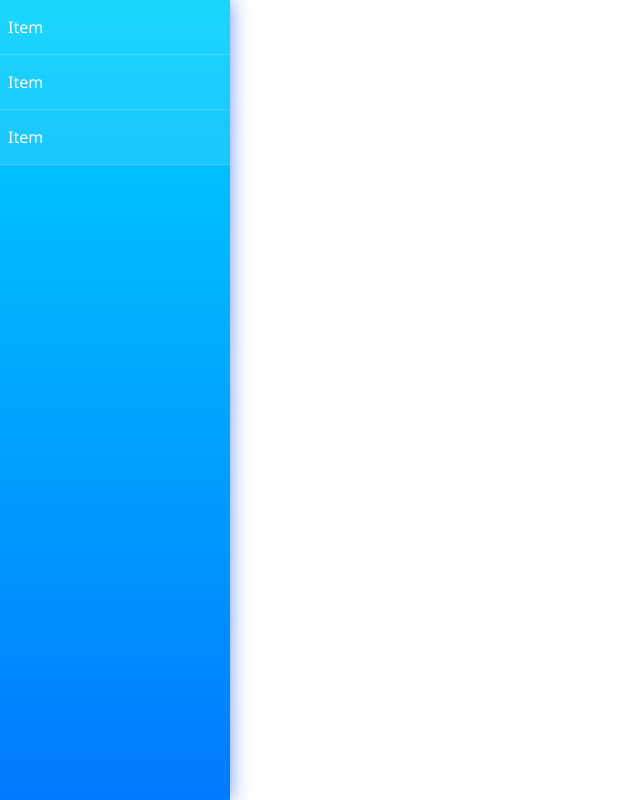
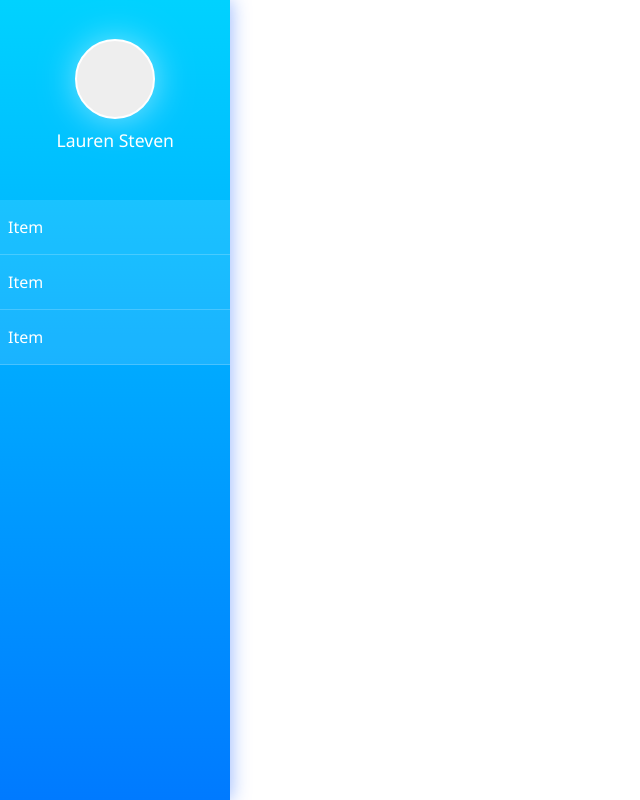
Before and after one commit to LaurenceM10/work-time, a React (Create React App) app: page / in a window 1280 px wide. Shown: the whole page, without its empty margins (0-640 px from the left). Built offline with nearby package versions, Linux system fonts and the light colour scheme.

Commit message:
Added UserInfo and Avatar component

```diff
--- /dev/null
+++ b/src/components/Avatar/Avatar.js
@@ -0,0 +1,9 @@
+import React from 'react';
+import './avatar.css';
+
+const Avatar = (...props) => (
+    <div className="avatar">
+    </div>
+);
+
+export default Avatar;
--- /dev/null
+++ b/src/components/Avatar/avatar.css
@@ -0,0 +1,8 @@
+.avatar {
+    width: 5em;
+    height: 5em;
+    border: 2px solid #FFFFFF;
+    background: #eee;
+    border-radius: 50%;
+    box-shadow: 1px 1px 35px rgba(255, 255, 255, 0.51);
+}
--- /dev/null
+++ b/src/components/Avatar/index.js
@@ -0,0 +1,3 @@
+import Avatar from './Avatar';
+
+export default Avatar;
--- a/src/components/Nav/Nav.js
+++ b/src/components/Nav/Nav.js
@@ -1,15 +1,26 @@
 import React, {Component} from 'react';
 import Menu from '../Menu';
+import UserInfo from '../UserInfo';
 import './nav.css';
 
 class Nav extends Component {
-    constructor(...props){
+    constructor(...props) {
         super(...props);
+
+        this.state = {
+            user: {
+                username: "Lauren Steven",
+                age: 19,
+                city: "Managua",
+                occupation: "Hacker"
+            }
+        }
     }
 
     render() {
         return (
             <div className="nav">
+                <UserInfo user={this.state.user}/>
                 <Menu/>
             </div>
         );
--- a/src/components/Nav/nav.css
+++ b/src/components/Nav/nav.css
@@ -2,7 +2,7 @@
     width: 18%;
     height: 100vh;
     background: linear-gradient(#00d2ff, #007aff);
-    box-shadow: 1px 0 18px rgba(0, 79, 255, 0.55);
+    box-shadow: 1px 0 18px rgba(0, 79, 255, 0.4);
 
     display: flex;
     flex-direction: column;
--- /dev/null
+++ b/src/components/UserInfo/UserInfo.js
@@ -0,0 +1,14 @@
+import React from 'react';
+import Avatar from '../Avatar';
+import './userInfo.css';
+
+const UserInfo = (props) => (
+    <div className="user-info">
+        <Avatar
+            url="https://i.kinja-img.com/gawker-media/image/upload/s--KicRiFQ5--/c_scale,f_auto,fl_progressive,q_80,w_800/dh58ggwna1am5pfbvv9t.jpg"
+            alt="Image de perfil"/>
+        <span className="user-info__name">{props.user.username}</span>
+    </div>
+);
+
+export default UserInfo;
--- /dev/null
+++ b/src/components/UserInfo/index.js
@@ -0,0 +1,3 @@
+import UserInfo from './UserInfo';
+
+export default UserInfo;
--- /dev/null
+++ b/src/components/UserInfo/userInfo.css
@@ -0,0 +1,16 @@
+.user-info {
+    width: 100%;
+    height: 25vh;
+    display: flex;
+    flex-direction: column;
+    justify-content: center;
+    align-items: center;
+}
+
+.user-info__name {
+    color: #FFFFFF;
+    font-family: "Segoe UI";
+    font-size: 1.1em;
+    font-weight: 400;
+    margin: .5em;
+}
```
